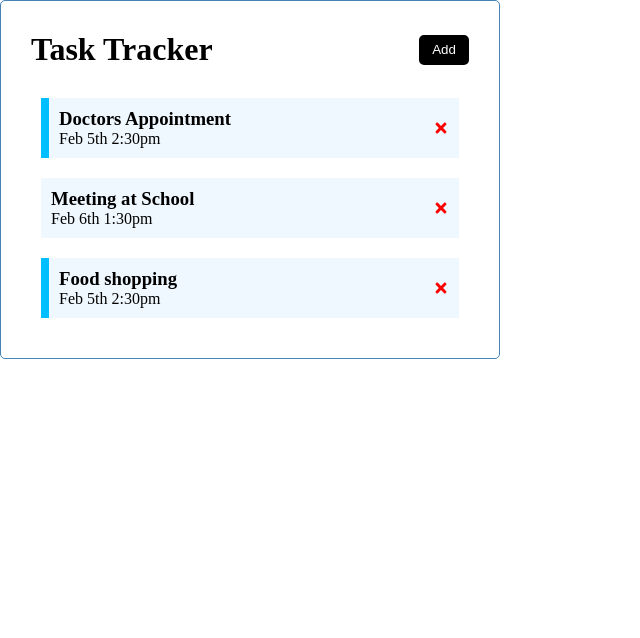
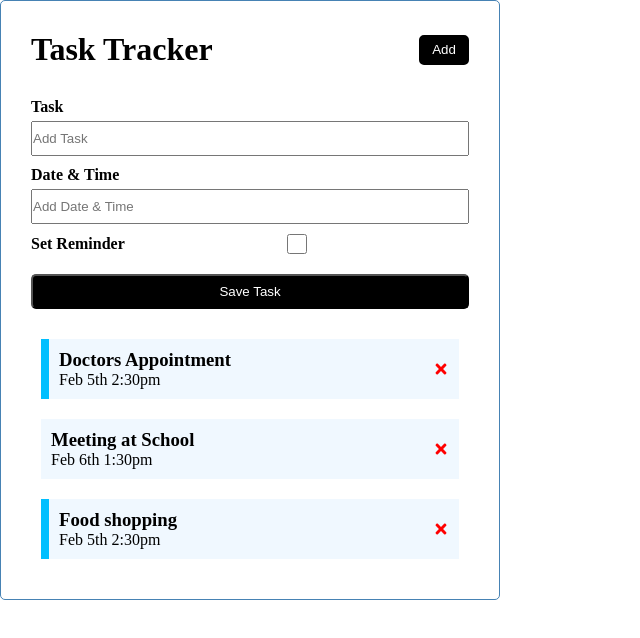
Before and after one commit to TinNguyen01600/Task-tracker, a React (Create React App) app: page / in a window 1280 px wide. Shown: the top 638 px of the page, without its empty margins (0-640 px from the left). Built offline with nearby package versions, Linux system fonts and the light colour scheme.

Commit message:
Add Task form and its CSS

```diff
--- a/src/App.js
+++ b/src/App.js
@@ -1,6 +1,7 @@
 import { useState } from "react"
 import Header from "./components/Header";
 import Tasks from "./components/Tasks";
+import AddTask from "./components/AddTask";
 
 function App() {
     const [tasks, setTasks] = useState([
@@ -30,6 +31,7 @@
     return (
         <div className="container">
             <Header />
+            <AddTask />
             {tasks.length > 0
                 ? <Tasks
                     tasks={tasks}
--- /dev/null
+++ b/src/components/AddTask.js
@@ -0,0 +1,23 @@
+const AddTask = () => {
+    return (
+        <form className="add-form">
+            <div className="form-text">
+                <label>Task</label>
+                <input type="text" placeholder="Add Task"/>
+            </div>
+            <div className="form-date">
+                <label>Date & Time</label>
+                <input type="text" placeholder="Add Date & Time"/>
+            </div>
+            <div className="form-reminder">
+                <label>Set Reminder</label>
+                <input type="checkbox" />
+            </div>
+
+            <input id="submit-btn" type="submit" value="Save Task"/>
+        </form>
+    )
+}
+
+
+export default AddTask
--- a/src/index.css
+++ b/src/index.css
@@ -40,7 +40,38 @@
     justify-content: space-between;
     align-items: center;
 }
-
 .taskItem.reminder {
     border-left: 8px solid deepskyblue;
 }
+/*******************************************************/
+.add-form, .form-text, .form-date {
+    display: flex;
+    flex-direction: column;
+    justify-content: space-between;
+    font-weight: 700;
+}
+.add-form *{
+    margin-top: 5px;
+}
+/*******************************************************/
+#submit-btn {
+    background-color: black;
+    color: white;
+    border-radius: 5px;
+    height: 35px;
+    margin: 20px 0 20px 0;
+}
+/*******************************************************/
+.form-text input, .form-date input {
+    height: 35px;
+}
+
+.form-reminder {
+    display: flex;
+    align-items: center;
+}
+.form-reminder input {
+    flex: 3;
+    height: 20px;
+}
+/*******************************************************/
```
